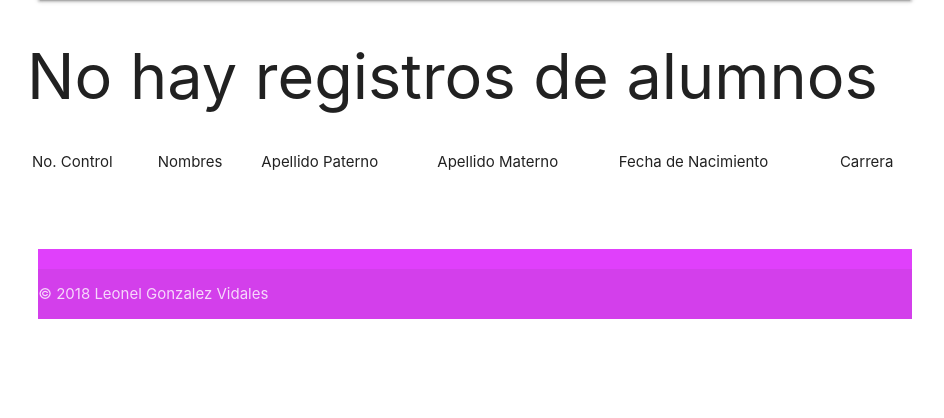
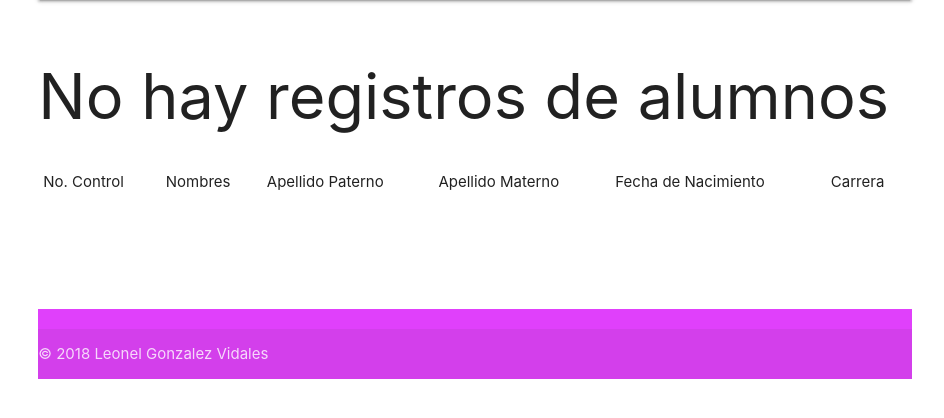
Before and after one commit to leonelgv/ProyectoDjango, a Django app: template templates/crudalumnos/alumnos_list.html in a window 1280 px wide. Shown: the part 64-482 px from the top of the page, without its empty margins (165-1109 px from the left). Run offline with Django 3.2, Linux system fonts and the light colour scheme; the template is opened without the code that fills it, so the values that code supplies are empty; parts of the project's set-up code (start-up, migrations or seed data) failed here and were passed over; some libraries are stand-ins or nearby versions.

Commit message:
se arreglo el diseño de la plantilla para listar a los alumnos

```diff
--- a/templates/crudalumnos/alumnos_list.html
+++ b/templates/crudalumnos/alumnos_list.html
@@ -1,7 +1,8 @@
 {% extends 'base/base.html' %}
 
 {% block content %}
-
+<div class="row">
+    <div class="col s12 m12 l12">
         <table class="striped">
 	        <thead>
 		        <tr>
@@ -12,7 +13,6 @@
 			        <td>Fecha de Nacimiento</td>
                     <td>Carrera</td>
                 </tr>
-
             </thead>
             <tbody>
 		        {% if object_list %}
@@ -37,6 +37,10 @@
 		        {% endif %}
             </tbody>
         </table>
+    </div>
+</div>
+    <div class="row">
+        <div class="col s12 m12 l12">
             <ul class="pagination">
 	            <li>
 		        {% if page_obj.has_previous %}
@@ -49,4 +53,7 @@
     	        {% endif %}
                 </li>
             </ul>
+        </div>
+    </div>
+
 {% endblock%}
```
Lines whose indentation alone changed are shown as unchanged.
